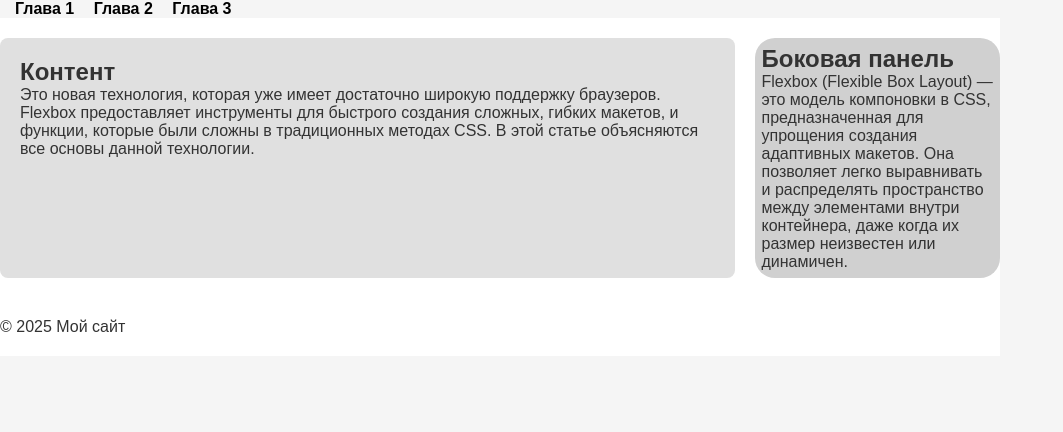
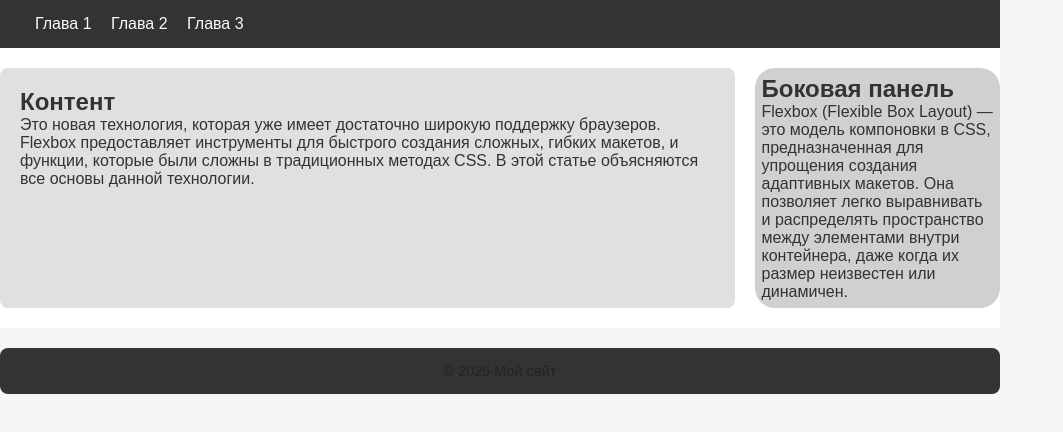
Before and after one commit to ZioUNr/Trygym, a plain HTML site: page gymtry.html in a window 1280 px wide. Shown: the whole page, without its empty margins (0-1063 px from the left). Drawn offline with Linux system fonts and the light colour scheme.

Commit message:
error in gymtry

```diff
--- a/gymtry.html
+++ b/gymtry.html
@@ -7,13 +7,13 @@
     <link rel="stylesheet" href="style.css">
 </head>
 <body>
-    <head>
+    <header>
     <nav>
         <a href="link">Глава 1 </a>
         <a href="link">Глава 2 </a>
         <a href="link">Глава 3 </a>
     </nav>
-   </head>
+    </header>
 
    <main>
         <section class="content">
--- a/style.css
+++ b/style.css
@@ -51,23 +51,33 @@ header{
     display: flex;
     justify-content: space-between;
     align-items: center;
-    background: #e10000;
-    color: #ff0000;
+    background: #333;
+    color: #fff;
     padding: 15px 20px;
-    border-radius: 8px;
+    border-radius: 0.5px;
 }
 header h1{
     font-size: 1.5rem;
 }
 
 nav a{
-    color: #000000;
+    color: #fafafa;
     text-decoration: none;
     margin-left: 15px;
-    font-weight: bold;
+    font-weight: semi-bold;
 
 }
 
 nav a:hover{
     text-decoration: underline;
 }
+footer{
+    background: #333;
+    color:rgb(37, 36, 36);
+    text-align: center;
+    padding:15px 0 ;
+    border-radius: 8px;
+    margin-top:20px;
+    font-size:0.9rem;
+
+}
```
